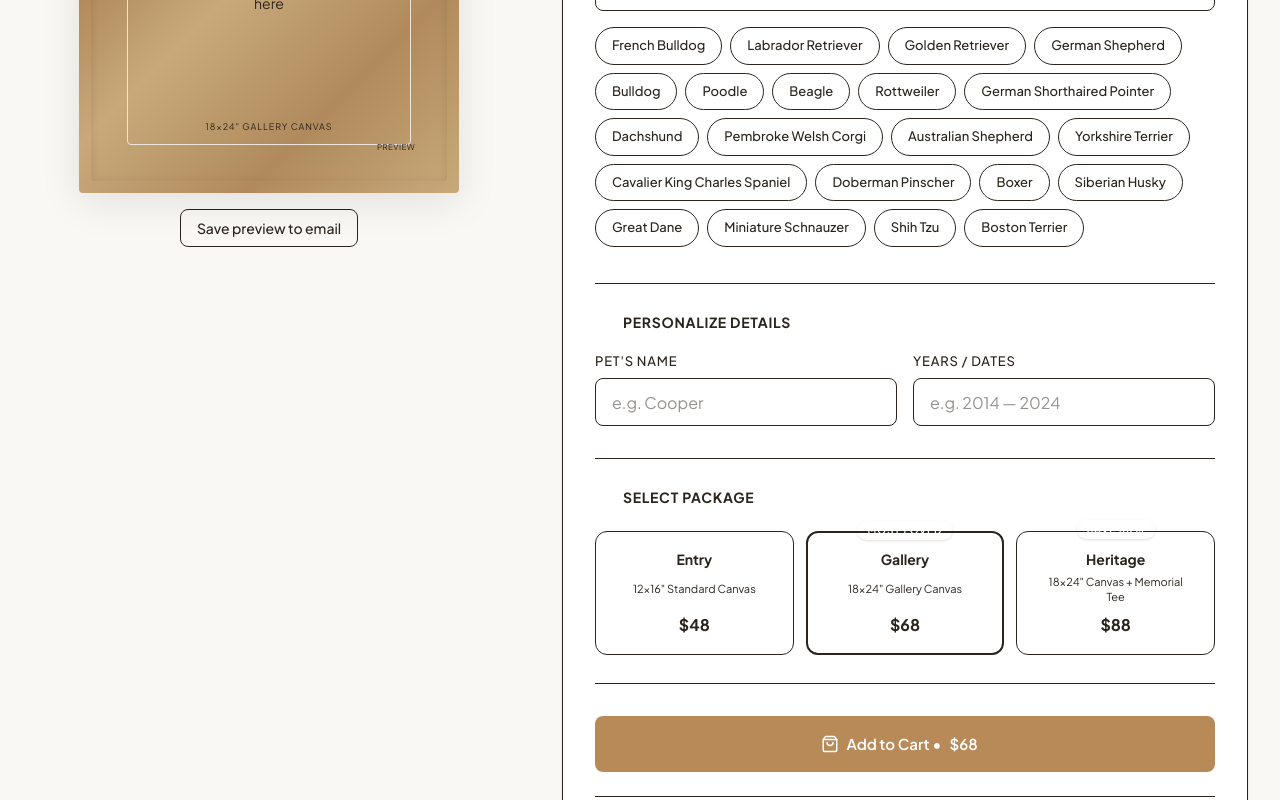
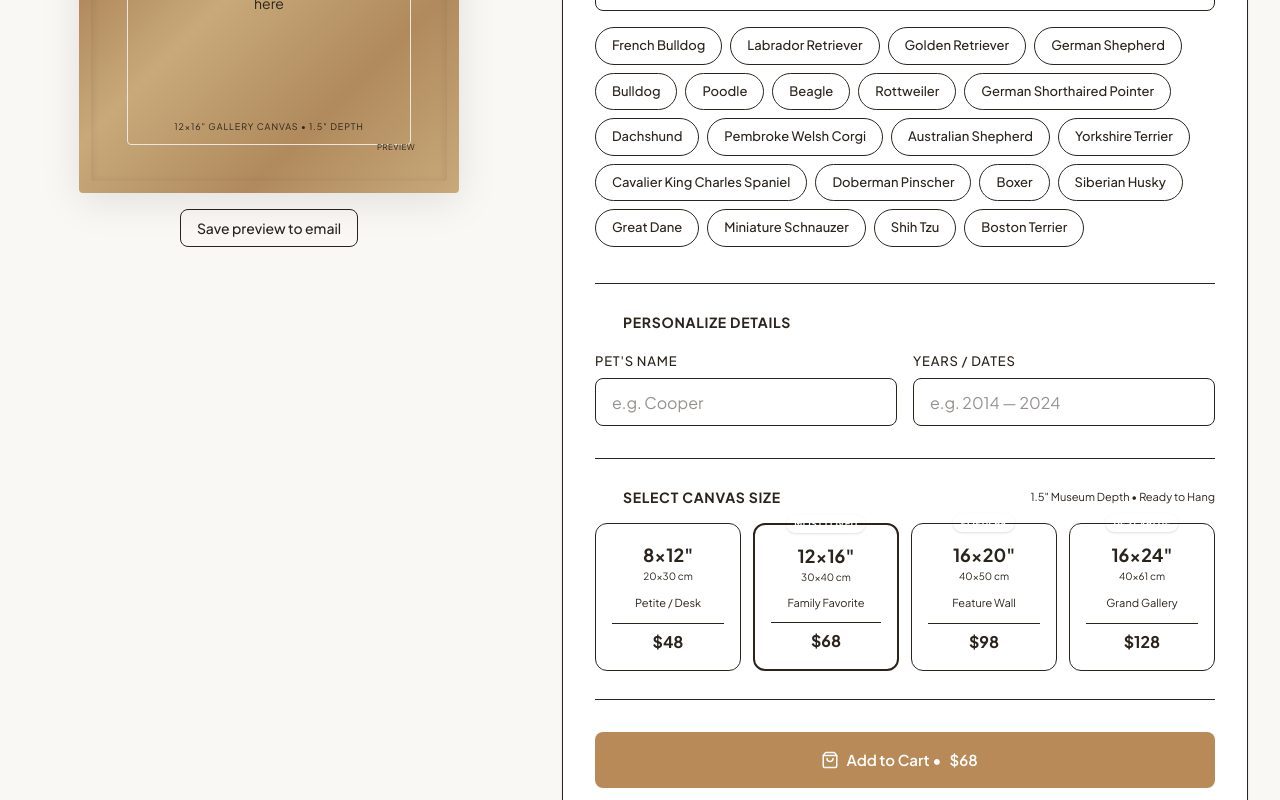
Before and after one commit to pietronogueira08/Paw-Keepsake, a Next.js app: page / in a window 1280 px wide. Shown: the part 1160-1960 px from the top of the page. Built offline with nearby package versions, Linux system fonts and the light colour scheme.

Commit message:
feat: align store with 4 Printify models (8x12, 12x16, 16x20, 16x24) with high-margin D2C pricing

```diff
--- a/src/app/api/generate-print-file/route.ts
+++ b/src/app/api/generate-print-file/route.ts
@@ -9,8 +9,12 @@ export const maxDuration = 30;
 
 // Size to pixel dimensions at 300 DPI (width x height in pixels)
 const SIZE_DIMENSIONS: Record<string, { width: number; height: number }> = {
+  '8x12':  { width: 2400, height: 3600 },
+  '12x16': { width: 3600, height: 4800 },
+  '16x20': { width: 4800, height: 6000 },
+  '16x24': { width: 4800, height: 7200 },
+  // Backward compatibility
   '8x10':  { width: 2400, height: 3000 },
-  '12x16': { width: 3600, height: 4800 },
   '18x24': { width: 5400, height: 7200 },
   '24x36': { width: 7200, height: 10800 },
 };
--- a/src/components/customizer/LivePreviewCanvas.tsx
+++ b/src/components/customizer/LivePreviewCanvas.tsx
@@ -58,7 +58,16 @@ function PlaceholderSilhouette() {
 export function LivePreviewCanvas({ onEmailPreview, className }: LivePreviewCanvasProps) {
   const { breed, petName, dateRange, selectedPackage, previewLoading } = useCustomizerStore();
 
-  const pkgLabel = selectedPackage === 'entry' ? '12×16" Canvas' : '18×24" Gallery Canvas';
+  const sizeLabels: Record<string, string> = {
+    '8x12': '8×12" Petite Canvas • 1.5" Depth',
+    '12x16': '12×16" Gallery Canvas • 1.5" Depth',
+    '16x20': '16×20" Statement Canvas • 1.5" Depth',
+    '16x24': '16×24" Grand Masterpiece • 1.5" Depth',
+    entry: '8×12" Petite Canvas • 1.5" Depth',
+    gallery: '12×16" Gallery Canvas • 1.5" Depth',
+    heritage: '16×24" Grand Masterpiece • 1.5" Depth',
+  };
+  const pkgLabel = sizeLabels[selectedPackage] || '12×16" Gallery Canvas • 1.5" Depth';
 
   // "previewSync" animation rule:
   const previewSync = { opacity: [0.6, 1], transition: { duration: 0.25, ease: "easeOut" as const } };
--- a/src/components/customizer/PackageSelector.tsx
+++ b/src/components/customizer/PackageSelector.tsx
@@ -7,31 +7,43 @@ import { motion } from 'framer-motion';
 const PACKAGES: {
   id: PackageTier;
   title: string;
+  dimensions: string;
   subtitle: string;
   price: number;
   badge?: string;
   isDecoy?: boolean;
 }[] = [
   {
-    id: 'entry',
-    title: 'Entry',
-    subtitle: '12×16" Standard Canvas',
+    id: '8x12',
+    title: '8×12"',
+    dimensions: '20×30 cm',
+    subtitle: 'Petite / Desk',
     price: 48,
   },
   {
-    id: 'gallery',
-    title: 'Gallery',
-    subtitle: '18×24" Gallery Canvas',
+    id: '12x16',
+    title: '12×16"',
+    dimensions: '30×40 cm',
+    subtitle: 'Family Favorite',
     price: 68,
     badge: 'MOST LOVED',
     isDecoy: true,
   },
   {
-    id: 'heritage',
-    title: 'Heritage',
-    subtitle: '18×24" Canvas + Memorial Tee',
-    price: 88,
-    badge: 'SAVE 35%',
+    id: '16x20',
+    title: '16×20"',
+    dimensions: '40×50 cm',
+    subtitle: 'Feature Wall',
+    price: 98,
+    badge: 'POPULAR',
+  },
+  {
+    id: '16x24',
+    title: '16×24"',
+    dimensions: '40×61 cm',
+    subtitle: 'Grand Gallery',
+    price: 128,
+    badge: 'BEST VALUE',
   },
 ];
 
@@ -44,18 +56,23 @@ export function PackageSelector() {
 
   return (
     <div className="pt-7 pb-7 border-t border-[--border-default]">
-      <div className="flex items-center gap-2 mb-6">
+      <div className="flex items-center justify-between mb-4">
+        <div className="flex items-center gap-2">
           <span className="w-5 h-5 rounded-full bg-[--accent] text-white text-[11px] font-bold font-jakarta flex items-center justify-center shrink-0">
             3
           </span>
           <h3 className="text-sm font-bold uppercase tracking-wider text-[--text-primary] font-jakarta">
-          Select Package
+            Select Canvas Size
           </h3>
         </div>
+        <span className="text-[11px] text-[--text-secondary] font-jakarta">
+          1.5&quot; Museum Depth • Ready to Hang
+        </span>
+      </div>
 
-      <div className="grid grid-cols-1 md:grid-cols-3 gap-4 md:gap-3 mt-4">
+      <div className="grid grid-cols-2 lg:grid-cols-4 gap-2.5 sm:gap-3 mt-4">
         {PACKAGES.map((pkg) => {
-          const isSelected = selectedPackage === pkg.id;
+          const isSelected = selectedPackage === pkg.id || (pkg.id === '12x16' && selectedPackage === 'gallery') || (pkg.id === '8x12' && selectedPackage === 'entry');
 
           return (
             <motion.button
@@ -65,38 +82,45 @@ export function PackageSelector() {
               whileHover={cardHover}
               whileTap={cardTap}
               className={cn(
-                'relative p-5 md:p-4 rounded-xl flex flex-col items-center justify-center text-center transition-all cursor-pointer outline-none focus-visible:ring-2 focus-visible:ring-[--accent]',
+                'relative p-3.5 sm:p-4 rounded-xl flex flex-col items-center justify-between text-center transition-all cursor-pointer outline-none focus-visible:ring-2 focus-visible:ring-[--accent] min-h-[148px]',
                 isSelected
-                  ? 'border-2 border-[--accent] bg-[--bg-page]'
+                  ? 'border-2 border-[--accent] bg-[--bg-page] ring-1 ring-[--accent]/30 shadow-sm'
                   : pkg.isDecoy
-                    ? 'border border-[--border-default] bg-white shadow-md hover:border-[--accent]/50'
+                    ? 'border border-[--border-default] bg-white shadow-sm hover:border-[--accent]/50'
                     : 'border border-[--border-default] bg-white hover:border-[--accent]/50'
               )}
               aria-pressed={isSelected}
             >
               {pkg.badge && (
-                <span className="absolute -top-3 left-1/2 -translate-x-1/2 px-2.5 py-0.5 text-[10px] font-semibold tracking-widest uppercase rounded-full bg-[--accent] text-white shadow-sm whitespace-nowrap">
+                <span className="absolute -top-2.5 left-1/2 -translate-x-1/2 px-2 py-0.5 text-[9px] font-bold tracking-wider uppercase rounded-full bg-[--accent] text-white shadow-sm whitespace-nowrap">
                   {pkg.badge}
                 </span>
               )}
 
+              <div className="w-full pt-1">
                 <span className={cn(
-                'text-sm font-bold font-jakarta mb-1',
+                  'text-base sm:text-lg font-bold font-jakarta block leading-tight',
                   isSelected ? 'text-[--accent]' : 'text-[--text-primary]'
                 )}>
                   {pkg.title}
                 </span>
+                <span className="text-[10px] text-[--text-secondary] font-jakarta block mt-0.5">
+                  {pkg.dimensions}
+                </span>
+              </div>
 
-              <span className="text-[11px] leading-snug text-[--text-secondary] font-jakarta mb-2 px-2 h-8 flex items-center">
+              <span className="text-[11px] leading-tight text-[--text-secondary] font-jakarta my-1.5 px-1">
                 {pkg.subtitle}
               </span>
 
+              <div className="w-full pt-1.5 border-t border-[--border-default]/50">
                 <span className={cn(
-                'text-base font-bold font-jakarta',
+                  'text-sm sm:text-base font-bold font-jakarta block',
                   isSelected ? 'text-[--accent]' : 'text-[--text-primary]'
                 )}>
                   {formatPrice(pkg.price)}
                 </span>
+              </div>
             </motion.button>
           );
         })}
--- a/src/components/sections/EmotionalReviewsWall.tsx
+++ b/src/components/sections/EmotionalReviewsWall.tsx
@@ -9,13 +9,13 @@ const REVIEWS: ReviewPhoto[] = [
   {
     id: 'r1', authorName: 'Sarah M.', location: 'Plano, TX', rating: 5,
     body: 'When we lost our golden retriever Max after 13 years, I didn\'t know how to process the grief. This canvas now hangs above our fireplace and it\'s like he\'s still with us. The watercolor looks EXACTLY like him.',
-    petName: 'Max', breed: 'Golden Retriever', productType: 'museum-canvas', size: '18x24',
+    petName: 'Max', breed: 'Golden Retriever', productType: 'museum-canvas', size: '16x24',
     verifiedPurchase: true, datePosted: 'August 2026',
   },
   {
     id: 'r2', authorName: 'James & Priya L.', location: 'Portland, OR', rating: 5,
-    body: 'Ordered the 18×24 framed print for my wife\'s birthday. She cried when she opened it. Best gift I\'ve ever given anyone. The frame quality is absolutely stunning.',
-    petName: 'Bella', breed: 'Labrador Retriever', productType: 'framed-print', size: '18x24',
+    body: 'Ordered the 16×24 framed print for my wife\'s birthday. She cried when she opened it. Best gift I\'ve ever given anyone. The frame quality is absolutely stunning.',
+    petName: 'Bella', breed: 'Labrador Retriever', productType: 'framed-print', size: '16x24',
     verifiedPurchase: true, datePosted: 'July 2026',
   },
   {
@@ -27,19 +27,19 @@ const REVIEWS: ReviewPhoto[] = [
   {
     id: 'r4', authorName: 'Tom R.', location: 'Austin, TX', rating: 5,
     body: 'Incredibly fast shipping. Got it in 5 days. The packaging was so careful, like they knew how precious the cargo was. Absolutely beautiful piece.',
-    petName: 'Cooper', breed: 'Beagle', productType: 'museum-canvas', size: '12x16',
+    petName: 'Cooper', breed: 'Beagle', productType: 'museum-canvas', size: '8x12',
     verifiedPurchase: true, datePosted: 'June 2026',
   },
   {
     id: 'r5', authorName: 'Melissa C.', location: 'Denver, CO', rating: 5,
     body: 'The custom quote I chose — about dogs finding their way home — made the piece even more special. I stare at it every morning with my coffee and feel so much peace.',
-    petName: 'Luna', breed: 'Australian Shepherd', productType: 'museum-canvas', size: '18x24',
+    petName: 'Luna', breed: 'Australian Shepherd', productType: 'museum-canvas', size: '16x20',
     verifiedPurchase: true, datePosted: 'July 2026',
   },
   {
     id: 'r6', authorName: 'David & Susan H.', location: 'Scottsdale, AZ', rating: 5,
     body: 'Our Labrador Charlie passed at 15. This piece captures his spirit perfectly. The watercolor style is so warm and life-like. We ordered a second one as a gift.',
-    petName: 'Charlie', breed: 'Labrador Retriever', productType: 'framed-print', size: '18x24',
+    petName: 'Charlie', breed: 'Labrador Retriever', productType: 'framed-print', size: '16x24',
     verifiedPurchase: true, datePosted: 'May 2026',
   },
 ];
--- a/src/components/sections/MainHero.tsx
+++ b/src/components/sections/MainHero.tsx
@@ -108,10 +108,10 @@ export function MainHero() {
               <span className="w-2 h-2 rounded-full bg-[--accent] animate-pulse" />
               <div>
                 <p className="text-[12px] font-semibold text-[--text-primary] font-jakarta leading-none">
-                  18×24&quot; Gallery Canvas
+                  16×24&quot; Grand Masterpiece
                 </p>
                 <p className="text-[10px] text-[--text-secondary] font-jakarta mt-0.5">
-                  Museum-Grade Oak Frame
+                  1.5&quot; Museum Depth • Handcrafted Frame
                 </p>
               </div>
             </div>
--- a/src/components/sections/StickyMobileAddToCart.tsx
+++ b/src/components/sections/StickyMobileAddToCart.tsx
@@ -3,7 +3,7 @@
 import { useRef, useEffect, useState } from 'react';
 import { motion, AnimatePresence } from 'framer-motion';
 import { ShoppingBag } from 'lucide-react';
-import { useCustomizerStore } from '@/store/useCustomizerStore';
+import { useCustomizerStore, getPackageSize } from '@/store/useCustomizerStore';
 import { useCartStore } from '@/store/useCartStore';
 import { generateId, formatPrice, cn } from '@/lib/utils';
 import { trackAddToCart } from '@/lib/analytics';
@@ -32,15 +32,16 @@ export function StickyMobileAddToCart() {
     if (!store.breed) return;
     if (store.petName.trim().length === 0) return;
 
+    const resolvedSize = getPackageSize(store.selectedPackage);
     const item: CartItem = {
       id: generateId(),
-      productTitle: `Memorial Canvas - ${store.selectedPackage.charAt(0).toUpperCase() + store.selectedPackage.slice(1)}`,
+      productTitle: `Memorial Canvas (${resolvedSize.replace('x', '×')}")`,
       productType: 'museum-canvas',
       breed: store.breed,
       petName: store.petName.trim(),
       dateRange: store.dateRange.trim(),
       quote: '',
-      size: store.selectedPackage === 'entry' ? '12x16' : '18x24',
+      size: resolvedSize,
       frameStyle: 'none',
       quantity: 1,
       unitPrice: store.unitPrice,
@@ -89,7 +90,7 @@ export function StickyMobileAddToCart() {
                 {store.petName || (store.breed?.name ?? 'Your Memorial Canvas')}
               </p>
               <p className="text-[10px] text-muted font-jakarta">
-                {store.selectedPackage === 'entry' ? '12×16"' : '18×24"'} · Canvas
+                {getPackageSize(store.selectedPackage).replace('x', '×')}&quot; · 1.5&quot; Canvas
               </p>
             </div>
 
--- a/src/lib/breeds-data.ts
+++ b/src/lib/breeds-data.ts
@@ -534,42 +534,47 @@ export const MEMORIAL_QUOTES: MemorialQuote[] = [
 
 export const SIZE_VARIANTS: SizeVariant[] = [
   {
-    size: '8x10',
-    label: '8\u00d710"',
+    size: '8x12',
+    label: '8×12"',
+    popularityLabel: 'Petite / Desk',
     prices: {
       'museum-canvas': 48,
-      'framed-print': 65,
+      'framed-print': 68,
     },
-    dimensionsCm: '20.3 \u00d7 25.4 cm',
+    dimensionsCm: '20.3 × 30.5 cm',
   },
   {
     size: '12x16',
-    label: '12\u00d716"',
-    popularityLabel: 'Most Popular',
+    label: '12×16"',
+    popularityLabel: 'Most Loved',
+    croBadge: 'Most Loved by Families',
     prices: {
       'museum-canvas': 68,
       'framed-print': 89,
     },
-    dimensionsCm: '30.5 \u00d7 40.6 cm',
+    dimensionsCm: '30.5 × 40.6 cm',
   },
   {
-    size: '18x24',
-    label: '18\u00d724"',
-    popularityLabel: 'Best Value',
+    size: '16x20',
+    label: '16×20"',
+    popularityLabel: 'Feature Wall',
+    croBadge: 'Living Room Favorite',
     prices: {
       'museum-canvas': 98,
       'framed-print': 125,
     },
-    dimensionsCm: '45.7 \u00d7 61.0 cm',
+    dimensionsCm: '40.6 × 50.8 cm',
   },
   {
-    size: '24x36',
-    label: '24\u00d736"',
+    size: '16x24',
+    label: '16×24"',
+    popularityLabel: 'Grand Gallery',
+    croBadge: 'Best Value',
     prices: {
-      'museum-canvas': 148,
-      'framed-print': 185,
+      'museum-canvas': 128,
+      'framed-print': 165,
     },
-    dimensionsCm: '61.0 \u00d7 91.4 cm',
+    dimensionsCm: '40.6 × 61.0 cm',
   },
 ];
 
--- a/src/lib/stripe.ts
+++ b/src/lib/stripe.ts
@@ -31,12 +31,19 @@ export const stripe = new Proxy({} as Stripe, {
 // Price ID map
 // ---------------------------------------------------------------------------
 export const STRIPE_PRICE_IDS: Record<string, string> = {
+  'museum-canvas-8x12':  process.env.STRIPE_PRICE_CANVAS_8X12  ?? '',
+  'museum-canvas-12x16': process.env.STRIPE_PRICE_CANVAS_12X16 ?? '',
+  'museum-canvas-16x20': process.env.STRIPE_PRICE_CANVAS_16X20 ?? '',
+  'museum-canvas-16x24': process.env.STRIPE_PRICE_CANVAS_16X24 ?? '',
+  'framed-print-8x12':   process.env.STRIPE_PRICE_PRINT_8X12   ?? '',
+  'framed-print-12x16':  process.env.STRIPE_PRICE_PRINT_12X16  ?? '',
+  'framed-print-16x20':  process.env.STRIPE_PRICE_PRINT_16X20  ?? '',
+  'framed-print-16x24':  process.env.STRIPE_PRICE_PRINT_16X24  ?? '',
+  // Backward compatibility
   'museum-canvas-8x10':  process.env.STRIPE_PRICE_CANVAS_8X10  ?? '',
-  'museum-canvas-12x16': process.env.STRIPE_PRICE_CANVAS_12X16 ?? '',
   'museum-canvas-18x24': process.env.STRIPE_PRICE_CANVAS_18X24 ?? '',
   'museum-canvas-24x36': process.env.STRIPE_PRICE_CANVAS_24X36 ?? '',
   'framed-print-8x10':   process.env.STRIPE_PRICE_PRINT_8X10   ?? '',
-  'framed-print-12x16':  process.env.STRIPE_PRICE_PRINT_12X16  ?? '',
   'framed-print-18x24':  process.env.STRIPE_PRICE_PRINT_18X24  ?? '',
   'framed-print-24x36':  process.env.STRIPE_PRICE_PRINT_24X36  ?? '',
   'comfort-tshirt':      process.env.STRIPE_PRICE_TSHIRT        ?? '',
--- a/src/store/useCustomizerStore.ts
+++ b/src/store/useCustomizerStore.ts
@@ -4,14 +4,25 @@ import { create } from 'zustand';
 import { persist } from 'zustand/middleware';
 import type { Breed } from '@/types/ecommerce';
 
-export type PackageTier = 'entry' | 'gallery' | 'heritage';
+export type PackageTier = '8x12' | '12x16' | '16x20' | '16x24' | 'entry' | 'gallery' | 'heritage';
 
-// Price table for packages
-const PACKAGE_PRICES: Record<PackageTier, number> = {
+// Price table for the 4 Printify models (optimized for 55-69% margins)
+export const PACKAGE_PRICES: Record<string, number> = {
+  '8x12': 48,
+  '12x16': 68,
+  '16x20': 98,
+  '16x24': 128,
   entry: 48,
   gallery: 68,
-  heritage: 88,
+  heritage: 128,
 };
+
+export function getPackageSize(pkg: PackageTier): '8x12' | '12x16' | '16x20' | '16x24' {
+  if (pkg === '8x12' || pkg === 'entry') return '8x12';
+  if (pkg === '16x20') return '16x20';
+  if (pkg === '16x24' || pkg === 'heritage') return '16x24';
+  return '12x16';
+}
 
 interface CustomizerStoreState {
   breed: Breed | null;
@@ -37,9 +48,9 @@ const DEFAULT_STATE: CustomizerStoreState = {
   breed: null,
   petName: '',
   dateRange: '',
-  selectedPackage: 'gallery', // Decoy/Most Loved default
+  selectedPackage: '12x16', // Most Loved default ($68)
   previewLoading: false,
-  unitPrice: PACKAGE_PRICES.gallery,
+  unitPrice: PACKAGE_PRICES['12x16'],
 };
 
 export const useCustomizerStore = create<CustomizerStore>()(
--- a/src/types/ecommerce.ts
+++ b/src/types/ecommerce.ts
@@ -6,7 +6,7 @@ export type ProductType = 'museum-canvas' | 'framed-print';
 export type ApparelProductType = 'memorial-crewneck' | 'memorial-tshirt';
 export type AnyProductType = ProductType | ApparelProductType;
 
-export type CanvasSize = '8x10' | '12x16' | '18x24' | '24x36';
+export type CanvasSize = '8x12' | '12x16' | '16x20' | '16x24' | '8x10' | '18x24' | '24x36';
 export type ApparelSize = 'S' | 'M' | 'L' | 'XL' | '2XL' | '3XL';
 
 export type FrameStyle = 'none' | 'natural-oak' | 'black-walnut' | 'white-gallery';
```
Also changed, not shown: src/components/sections/HeroCustomizer.tsx (+4 -3 lines). Lines whose indentation alone changed are shown as unchanged.
